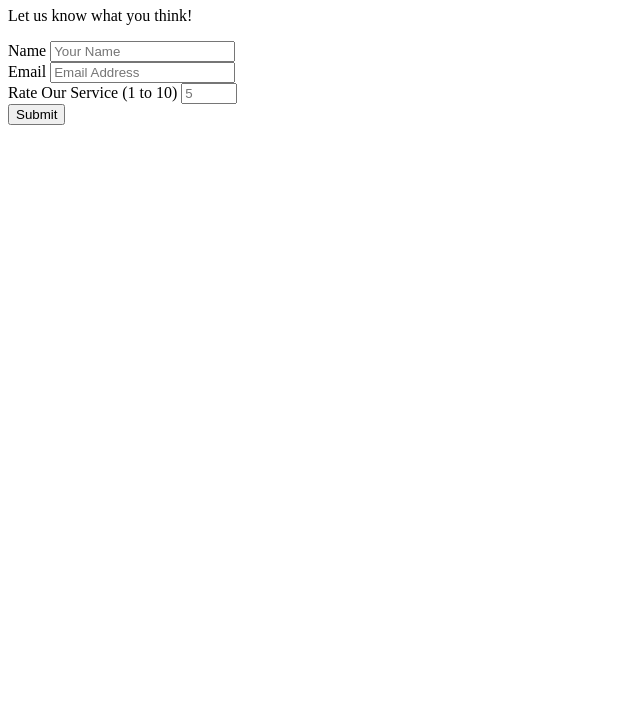
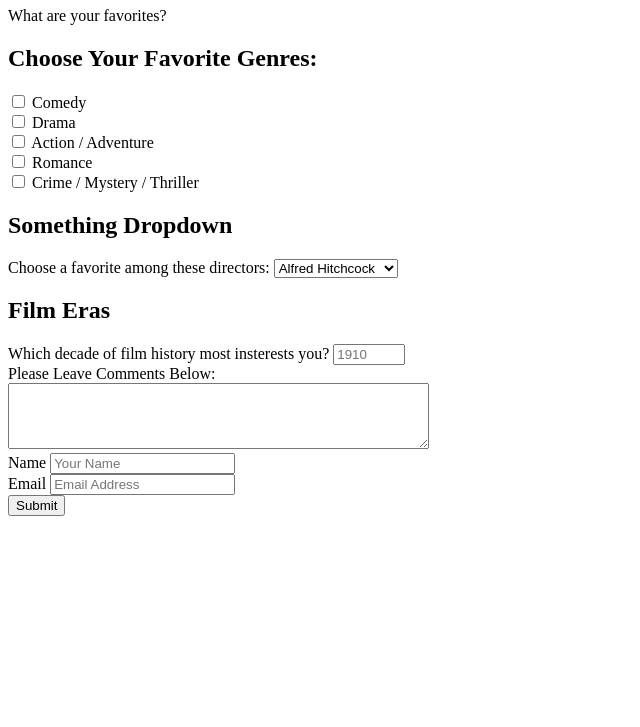
Before and after one commit to ejw773/freeCodeCamp, a plain HTML site: page 1-design/survey.html in a window 1280 px wide. Shown: the part 73-800 px from the top of the page, without its empty margins (0-640 px from the left). Drawn offline with Linux system fonts and the light colour scheme.

Commit message:
adds dropdown

```diff
--- a/1-design/survey.html
+++ b/1-design/survey.html
@@ -2,39 +2,80 @@
 <html>
     <head>
         <link rel="stylesheet" href="survey.css">
+        <title>Film Interest</title>
     </head>
     <body>
-        <h1 id="title">Survey</h1>
-        <p id="description">Let us know what you think!</p>
+        <h1 id="title">Film Interest Survey</h1>
+        <p id="description">What are your favorites?</p>
         <form id="survey-form">
 
+            <!-- Genre Selection (checkbox)-->
+            <section class="form-group">
+                <h2>Choose Your Favorite Genres:</h2>
+                <input type="checkbox" id="genre1" name="genre1" value="comedy">
+                <label for="genre1">Comedy</label>
+                <br>
+                <input type="checkbox" id="genre2" name="genre2" value="drama">
+                <label for="genre2">Drama</label>
+                <br>
+                <input type="checkbox" id="genre3" name="genre3" value="action">
+                <label for="genre3">Action / Adventure</label>
+                <br>
+                <input type="checkbox" id="genre4" name="genre4" value="romance">
+                <label for="genre4">Romance</label>
+                <br>
+                <input type="checkbox" id="genre5" name="genre5" value="thriller">
+                <label for="genre5">Crime / Mystery / Thriller</label>
+            </section>
+
+            <!-- (dropdown)-->
+            <section class="form-group">
+                <h2>Something Dropdown</h2>
+                <label>
+
+                </label>
+            </section>
+
+            <!-- Favorite Director (radio)-->
+            <section class="form-group">
+                <label for="director">Choose a favorite among these directors:</label>
+                <select name="director" id="dropdown">
+                    <option value="hitchcock">Alfred Hitchcock</option>
+                    <option value="welles">Orson Welles</option>
+                    <option value="spielberg">Steven Spielberg</option>
+                    <option value="bresson">Robert Bresson</option>
+                </select>
+            </section>
+
+            <!-- Film Eras -->
+            <section class="form-group">
+                <h2>Film Eras</h2>
+                <label for="number" id="number-label">Which decade of film history most insterests you?</label>
+                <input type="number" id="number" name="number" min="1910" max="2020" step="10" placeholder="1910">
+            </section>
+
+            <!-- Comment -->
+            <section class="form-group">
+                <label for="comments" id="comments">Please Leave Comments Below:</label><br>
+                <textarea id="comments" name="comments" rows="4" cols="50"></textarea>
+            </section>
+
             <!-- Name -->
-            <div class="form-group">
+            <section class="form-group">
                 <label for="name" id="name-label">Name</label>
                 <input type="text" id="name" name="name" placeholder="Your Name" required>
-            </div>
+            </section>
 
             <!-- Email -->
-            <div class="form-group">
+            <section class="form-group">
                 <label for="email" id="email-label">Email</label>
                 <input type="email" id="email" name="email" placeholder="Email Address" required>
-            </div>
-
-            <!-- Score -->
-            <div class="form-group">
-                <label for="number" id="number-label">Rate Our Service (1 to 10)</label>
-                <input type="number" id="number" name="number" min="1" max="10" placeholder="5">
-            </div>
-
-            <!-- Comment -->
-            <div class="form-group">
-
-            </div>
+            </section>
 
             <!-- Submit Button -->
-            <div class="form-group">
+            <section class="form-group">
                 <button type="submit" id="submit" class="submit-button">Submit</button>
-            </div>
+            </section>
 
         </form>
         <script src="https://cdn.freecodecamp.org/testable-projects-fcc/v1/bundle.js"></script>
```
